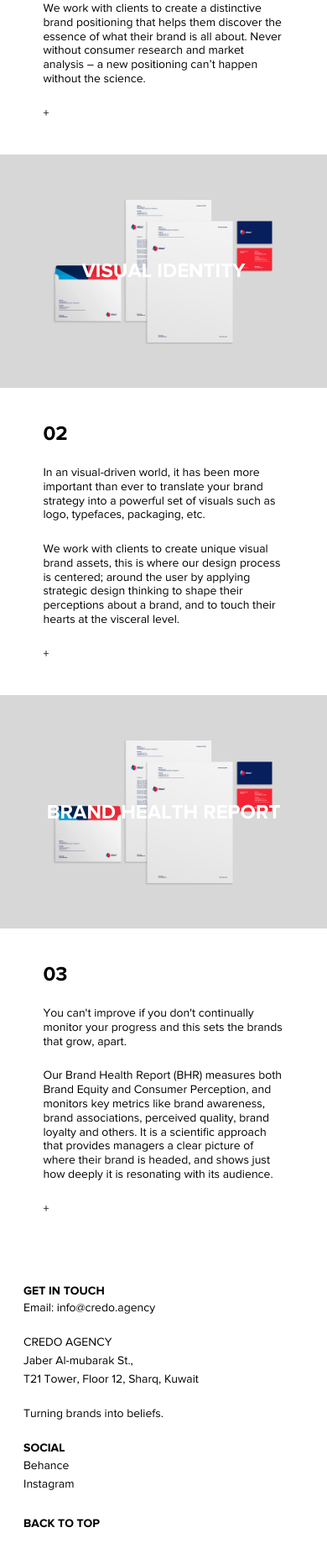
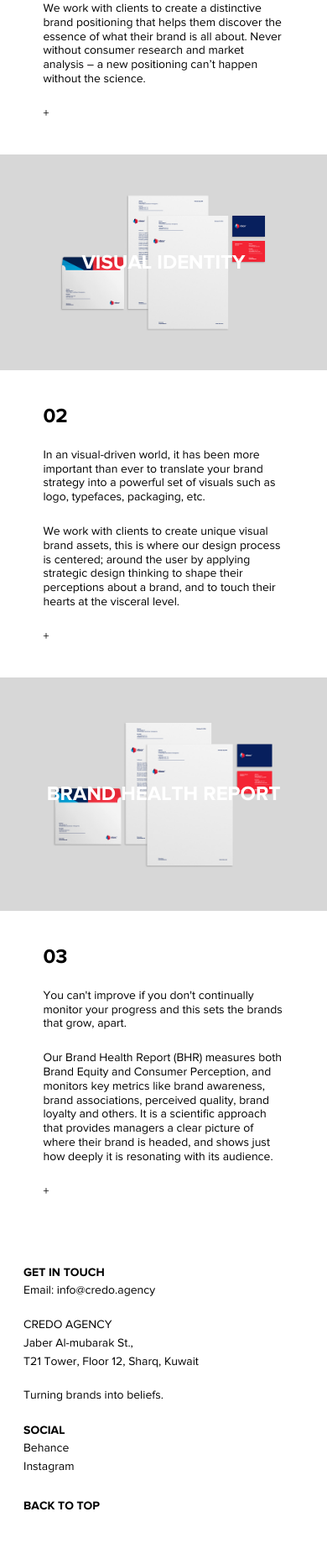
Before and after one commit to vujovicigor/studioahremark, a PHP site: the page made by twigtemplates/profiles.twig in a window 390 px wide. Shown: the part 1938-3801 px from the top of the page at 84% size. After the commit the page ends 3737 px from the top, so only its background shows below. Run offline with PHP 8.4, Linux system fonts and the light colour scheme; the template is opened without the code that fills it, so the values that code supplies are empty; some libraries are stand-ins or nearby versions.

Commit message:
res izmene

```diff
--- a/owl/assets/owl.theme.default.css
+++ b/owl/assets/owl.theme.default.css
@@ -31,7 +31,7 @@
   /* margin-top: 10px;  */
   position: absolute;
   /* right: 60px; */
-  bottom: 10px;
+  bottom: 2.5rem;
 }
 
 .owl-theme .owl-dots {
--- a/styles/contact.less
+++ b/styles/contact.less
@@ -28,6 +28,21 @@
                 border: none;
                 background-color: @black;
                 border-bottom: 1px solid gray;
+                &-msg{
+                    height: 4.25rem;
+                    border: none;
+                    background-color: @black;
+                    border-bottom: 1px solid gray;
+                    &::-webkit-input-placeholder{
+                        color: @white;
+                    }
+                    &:-ms-input-placeholder{
+                        color: @white;
+                    }
+                    &::placeholder{
+                        color: @white;
+                    }
+                }
                 &::-webkit-input-placeholder{
                     color: @white;
                 }
--- a/styles/home.less
+++ b/styles/home.less
@@ -11,12 +11,12 @@
         }
         &-txt{
             position: absolute;
-            bottom: 10px;
+            bottom: 0.625rem;
             margin-bottom: 2.3rem;
         }
     }
     &--container2{
-        min-height: 15rem;
+        min-height: 18rem;
         &-side{
             &-l{
                 width: 50%;
@@ -28,6 +28,9 @@
                 width: 50%;
                 &-right1{
                     width: 62%;
+                }
+                &-right2{
+                    width: 5.313rem;
                 }
             }
         }
@@ -128,7 +131,7 @@
         &--container{
             &-txt{
                 margin-bottom: 0;
-                bottom: 14px;
+                bottom: 0.875rem;
             }
         }
     }
--- a/styles/profiles.less
+++ b/styles/profiles.less
@@ -79,6 +79,45 @@
         width: 79.055555%;
     }
 }
+@media screen and (max-width: 960px){
+    .profiles{
+        &--blok3{
+            &-part{
+                height: 99vw;
+                &:nth-child(2){
+                    flex-direction: column-reverse;
+                }
+                &-img{
+                    height: 66vw;
+                    width: 100%;
+                }
+                &-img2{
+                    height: 66vw;
+                    width: 100%;
+                }
+                &-text{
+                    width: 100%;
+                    padding-top: 2.5rem;
+                    padding-bottom: 2.5rem;
+                }
+                &-text2{
+                    width: 100%;
+                    padding-top: 2.5rem;
+                    padding-bottom: 2.5rem;
+                    &-all{
+                        align-items: flex-start;
+                        justify-content: space-between;
+                        padding-left: 13.195%;
+                        padding-right: 13.195%;
+                    }
+                }
+            }
+        }
+    }
+    // .grid-width{
+    //     padding-left: 7.195%;
+    // }
+}
 @media screen and (max-width: 719px){
     .grid-width {
         width: 100%;
@@ -122,29 +161,29 @@
                         padding-right: 13.195%;
                     }
                 }
-                &-text2 {
-                    width: 100%;
-                    padding-top: 2.5rem;
-                    padding-bottom: 2.5rem;
-                    -webkit-box-ordinal-group: 3;
-                        -ms-flex-order: 2;
-                            order: 2;
-                    &-all {
-                        padding-left: 13.195%;
-                        padding-right: 13.195%;
-                    }
-                }
+                // &-text2 {
+                //     width: 100%;
+                //     padding-top: 2.5rem;
+                //     padding-bottom: 2.5rem;
+                //     -webkit-box-ordinal-group: 3;
+                //         -ms-flex-order: 2;
+                //             order: 2;
+                //     &-all {
+                //         padding-left: 13.195%;
+                //         padding-right: 13.195%;
+                //     }
+                // }
                 &-img {
                     width: 100%;
                     height: 33vh;
                 }
-                &-img2 {
-                    width: 100%;
-                    height: 33vh;
-                    -webkit-box-ordinal-group: 2;
-                        -ms-flex-order: 1;
-                            order: 1;
-                }
+                // &-img2 {
+                //     width: 100%;
+                //     height: 33vh;
+                //     -webkit-box-ordinal-group: 2;
+                //         -ms-flex-order: 1;
+                //             order: 1;
+                // }
             }
         }
     }
--- a/styles/style.css
+++ b/styles/style.css
@@ -195,6 +195,12 @@ a:hover {
   -ms-flex-direction: row;
   flex-direction: row;
 }
+.flex-direction-3 {
+  -webkit-box-orient: horizontal;
+  -webkit-box-direction: normal;
+  -ms-flex-direction: row;
+  flex-direction: row;
+}
 .flex-wrap {
   -ms-flex-wrap: wrap;
   flex-wrap: wrap;
@@ -253,10 +259,11 @@ a:hover {
   text-align: right;
 }
 .owl-theme .owl-dots .owl-dot span {
-  width: 6px;
-  height: 6px;
+  width: 0.313rem;
+  height: 0.313rem;
   margin-bottom: 2.5rem;
   border-radius: 50%;
+  margin: 0.313rem 0.438rem;
 }
 .owl-dots {
   padding-right: 13.195%;
@@ -551,6 +558,38 @@ a:hover {
     width: 79.055555%;
   }
 }
+@media screen and (max-width: 960px) {
+  .profiles--blok3-part {
+    height: 99vw;
+  }
+  .profiles--blok3-part:nth-child(2) {
+    flex-direction: column-reverse;
+  }
+  .profiles--blok3-part-img {
+    height: 66vw;
+    width: 100%;
+  }
+  .profiles--blok3-part-img2 {
+    height: 66vw;
+    width: 100%;
+  }
+  .profiles--blok3-part-text {
+    width: 100%;
+    padding-top: 2.5rem;
+    padding-bottom: 2.5rem;
+  }
+  .profiles--blok3-part-text2 {
+    width: 100%;
+    padding-top: 2.5rem;
+    padding-bottom: 2.5rem;
+  }
+  .profiles--blok3-part-text2-all {
+    align-items: flex-start;
+    justify-content: space-between;
+    padding-left: 13.195%;
+    padding-right: 13.195%;
+  }
+}
 @media screen and (max-width: 719px) {
   .grid-width {
     width: 100%;
@@ -595,28 +634,9 @@ a:hover {
     padding-left: 13.195%;
     padding-right: 13.195%;
   }
-  .profiles--blok3-part-text2 {
-    width: 100%;
-    padding-top: 2.5rem;
-    padding-bottom: 2.5rem;
-    -webkit-box-ordinal-group: 3;
-    -ms-flex-order: 2;
-    order: 2;
-  }
-  .profiles--blok3-part-text2-all {
-    padding-left: 13.195%;
-    padding-right: 13.195%;
-  }
   .profiles--blok3-part-img {
     width: 100%;
     height: 33vh;
-  }
-  .profiles--blok3-part-img2 {
-    width: 100%;
-    height: 33vh;
-    -webkit-box-ordinal-group: 2;
-    -ms-flex-order: 1;
-    order: 1;
   }
 }
 .contact {
@@ -650,6 +670,21 @@ a:hover {
   border: none;
   background-color: #000000;
   border-bottom: 1px solid gray;
+}
+.contact-side-right-form-msg {
+  height: 4.25rem;
+  border: none;
+  background-color: #000000;
+  border-bottom: 1px solid gray;
+}
+.contact-side-right-form-msg::-webkit-input-placeholder {
+  color: #FFFFFF;
+}
+.contact-side-right-form-msg:-ms-input-placeholder {
+  color: #FFFFFF;
+}
+.contact-side-right-form-msg::placeholder {
+  color: #FFFFFF;
 }
 .contact-side-right-form::-webkit-input-placeholder {
   color: #FFFFFF;
@@ -705,11 +740,11 @@ a:hover {
 }
 .home--container-txt {
   position: absolute;
-  bottom: 10px;
+  bottom: 0.625rem;
   margin-bottom: 2.3rem;
 }
 .home--container2 {
-  min-height: 15rem;
+  min-height: 18rem;
 }
 .home--container2-side-l {
   width: 50%;
@@ -722,6 +757,9 @@ a:hover {
 }
 .home--container2-side-r-right1 {
   width: 62%;
+}
+.home--container2-side-r-right2 {
+  width: 5.313rem;
 }
 .home--container3-project {
   width: 50%;
@@ -790,7 +828,13 @@ a:hover {
 @media screen and (max-width: 360px) {
   .home--container-txt {
     margin-bottom: 0;
-    bottom: 14px;
+    bottom: 0.875rem;
+  }
+}
+@media screen and (min-width: 3000px) {
+  * {
+    font-size: 42.66667px;
+    line-height: 42.66667px;
   }
 }
 @media screen and (max-width: 1240px) {
@@ -806,6 +850,14 @@ a:hover {
   }
   .owl-dots {
     padding-right: 7.195%;
+  }
+}
+@media screen and (max-width: 960px) {
+  .flex-direction-3 {
+    -webkit-box-orient: vertical;
+    -webkit-box-direction: normal;
+    -ms-flex-direction: column;
+    flex-direction: column;
   }
 }
 @media screen and (max-width: 849px) {
--- a/styles/style.less
+++ b/styles/style.less
@@ -169,6 +169,12 @@ a:hover {
         -ms-flex-direction: row;
             flex-direction: row;
 }
+.flex-direction-3 {
+    -webkit-box-orient: horizontal;
+    -webkit-box-direction: normal;
+        -ms-flex-direction: row;
+            flex-direction: row;
+}
 .flex-wrap {
     -ms-flex-wrap: wrap;
         flex-wrap: wrap;
@@ -233,10 +239,11 @@ a:hover {
     }
 }
 .owl-theme .owl-dots .owl-dot span {
-    width: 6px;
-    height: 6px;
+    width: 0.313rem;
+    height: 0.313rem;
     margin-bottom: 2.5rem;
     border-radius: 50%;
+    margin: 0.313rem 0.438rem;
 }
 .owl-dots{
     padding-right: 13.195%;
@@ -384,6 +391,12 @@ a:hover {
 @import 'contact';
 @import 'home';
 
+@media screen and (min-width: 3000px){
+    *{
+        font-size: 42.66667px;
+        line-height: 42.66667px;
+    }
+}
 @media screen and (max-width: 1240px){
     .owl-item, .owl-stage{
         height: auto;
@@ -398,6 +411,14 @@ a:hover {
     }
     .owl-dots{
         padding-right: 7.195%;
+    }
+}
+@media screen and (max-width: 960px){
+    .flex-direction-3{
+        -webkit-box-orient: vertical;
+        -webkit-box-direction: normal;
+            -ms-flex-direction: column;
+                flex-direction: column;
     }
 }
 @media screen and (max-width: 849px){
--- a/twigtemplates/contact.twig
+++ b/twigtemplates/contact.twig
@@ -20,7 +20,7 @@
             <input class="contact-side-right-form font-12 white" type="email" placeholder="Email"/>
             <input class="contact-side-right-form font-12 white" type="tel" placeholder="Phone"/>
             <input class="contact-side-right-form font-12 white" type="text" placeholder="Subject"/>
-            <input class="contact-side-right-form font-12 white" type="text" placeholder="Message"/>
+            <input class="contact-side-right-form-msg font-12 white" type="text" placeholder="Message"/>
             <button class="contact-side-right-button font-12 font-bold white" type="submit">Submit</button>
           </div>
         </form>
--- a/twigtemplates/home.twig
+++ b/twigtemplates/home.twig
@@ -23,7 +23,7 @@
         <div class="home--container2-side-r d-flex flex-column">
             <div class="home--container2-side-r-right1 padding-x-right-col font-24 font-regular margin-y-text">CREDO means "I believe" and that's what we strive to deliver to our client: BELIEF!</div>
             <div class="letter-spacing-0_3 padding-x-right-col font-14 font-regular margin-y-text">As a strategic branding & design agency, we craft every brand's belief around the heart of its truth, discovered through research, shaped by strategy and manifested by visual design. These elements, working in sync, inspire belief and, thus, aimed to transform your brand.</div>
-            <a class="letter-spacing-0_3 padding-x-right-col font-14 font-bold margin-y-text">SEE MORE</a>
+            <a class="home--container2-side-r-right2 letter-spacing-0_3 padding-x-right-col font-14 font-bold margin-y-text">SEE MORE</a>
         </div>
     </div>
   </div>
--- a/twigtemplates/profiles.twig
+++ b/twigtemplates/profiles.twig
@@ -23,7 +23,7 @@
     </div>
 
     <div class="container d-flex flex-column justify-content-center profiles--blok3">
-        <div class="d-flex flex-direction profiles--blok3-part">
+        <div class="d-flex flex-direction-3 profiles--blok3-part">
             <div class="profiles--blok3-part-img">
                 <div class="font-24 font-bold white d-flex justify-content-center align-items-center profiles--blok3-part-img-desc">BRAND STRATEGY</div>
             </div>
@@ -39,7 +39,7 @@
                 </div>
             </div>
         </div>
-        <div class="d-flex flex-direction profiles--blok3-part">
+        <div class="d-flex flex-direction-3 profiles--blok3-part">
             <div class="d-flex align-items-center profiles--blok3-part-text2">
                 <div class="d-flex flex-column align-items-center profiles--blok3-part-text2-all">
                     <div class="grid-width font-24 font-bold black margin-y-text">02</div>
@@ -54,7 +54,7 @@
                 <div class="font-24 font-bold white d-flex justify-content-center align-items-center profiles--blok3-part-img-desc">VISUAL IDENTITY</div>
             </div>
         </div>
-        <div class="d-flex flex-direction profiles--blok3-part">
+        <div class="d-flex flex-direction-3 profiles--blok3-part">
             <div class="profiles--blok3-part-img">
                 <div class="font-24 font-bold white d-flex justify-content-center align-items-center profiles--blok3-part-img-desc">BRAND HEALTH REPORT</div>
             </div>
```
Also changed, not shown: styles/contact.css (+15 -0 lines), styles/home.css (+6 -3 lines), styles/profiles.css (+32 -19 lines).
